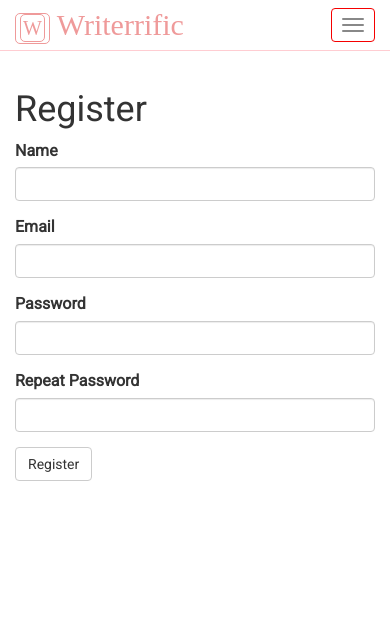
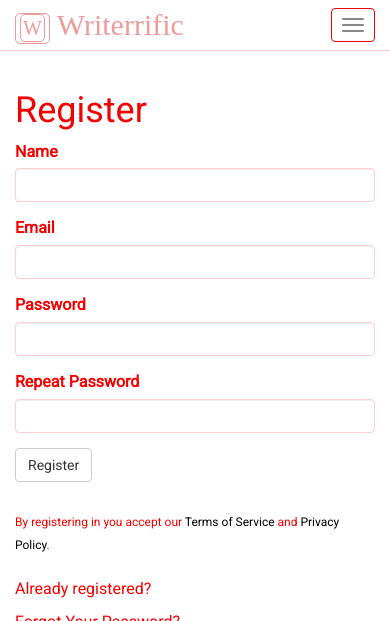
Before and after one commit to lootfee/writerrific, a Flask app: page /register in a window 390 px wide; the page is wider, and only the part inside the window is pictured. Shown: the top 621 px of that part. Run offline with Flask 2, Linux system fonts and the light colour scheme; some libraries are stand-ins or nearby versions.

```diff
--- a/app/models.py
+++ b/app/models.py
@@ -4,6 +4,9 @@ from werkzeug.security import generate_password_hash, check_password_hash
 from flask_login import UserMixin
 from datetime import datetime
 from math import sqrt
+import jwt
+from time import time
+from hashlib import md5
 
 @login.user_loader
 def load_user(id):
--- a/app/routes.py
+++ b/app/routes.py
@@ -4,6 +4,7 @@ from app import app, db, photos
 from app.forms import LoginForm, RegistrationForm, EditProfileForm, ResetPasswordRequestForm, ResetPasswordForm, CreateProjectForm, EditProjectForm, CreateChapterForm, EditChapterForm, CommentForm, PublishForm, ReviewForm, CommentReviewForm
 from app.models import User, Project, Comment, Chapter, Genre, Rating
 from datetime import datetime, timedelta
+from app.email import send_password_reset_email
 import markdown2
 import requests
 from werkzeug.urls import url_parse
@@ -109,20 +110,30 @@ def advice():
 
 @app.route('/login', methods=['GET', 'POST'])
 def login():
-    if current_user.is_authenticated:
-        return redirect(url_for('index'))
-    form = LoginForm()
-    if form.validate_on_submit():
-        user = User.query.filter_by(email=form.login_email.data).first()
-        if user is None or not user.check_password(form.login_password.data):
-            flash('Invalid email or password')
-            return redirect(url_for('login'))
-        login_user(user, remember=form.remember_me.data)
-        next_page = request.args.get('next')
-        if not next_page or url_parse(next_page).netloc != '':
-            next_page = url_for('index')
-        return redirect(next_page)
-    return render_template('login.html', title='Sign In', form=form)
+	if current_user.is_authenticated:
+		return redirect(url_for('index'))
+	register_form = RegistrationForm()
+	login_form = LoginForm()
+	if login_form.login_submit.data:
+		if login_form.validate_on_submit():
+			user = User.query.filter_by(email=login_form.login_email.data).first()
+			if user is None or not user.check_password(login_form.login_password.data):
+				flash('Invalid email or password')
+				return redirect(url_for('index'))
+			login_user(user, remember=login_form.remember_me.data)
+			return redirect(url_for('index'))
+	form = LoginForm()
+	if form.validate_on_submit():
+		user = User.query.filter_by(email=form.login_email.data).first()
+		if user is None or not user.check_password(form.login_password.data):
+			flash('Invalid email or password')
+			return redirect(url_for('login'))
+		login_user(user, remember=form.remember_me.data)
+		next_page = request.args.get('next')
+		if not next_page or url_parse(next_page).netloc != '':
+			next_page = url_for('index')
+		return redirect(next_page)
+	return render_template('login.html', title='Sign In', form=form, register_form=register_form, login_form=login_form)
 
 @app.route('/logout')
 def logout():
@@ -175,17 +186,27 @@ def terms_of_service():
 
 @app.route('/register', methods=['GET', 'POST'])
 def register():
-    if current_user.is_authenticated:
-        return redirect(url_for('index'))
-    form = RegistrationForm()
-    if form.validate_on_submit():
-        user = User(username=form.register_username.data, email=form.register_email.data)
-        user.set_password(form.register_password.data)
-        db.session.add(user)
-        db.session.commit()
-        flash('Thank you for registering')
-        return redirect(url_for('login'))
-    return render_template('register.html', title='Register', form=form)
+	if current_user.is_authenticated:
+		return redirect(url_for('index'))
+	register_form = RegistrationForm()
+	login_form = LoginForm()
+	if login_form.login_submit.data:
+		if login_form.validate_on_submit():
+			user = User.query.filter_by(email=login_form.login_email.data).first()
+			if user is None or not user.check_password(login_form.login_password.data):
+				flash('Invalid email or password')
+				return redirect(url_for('index'))
+			login_user(user, remember=login_form.remember_me.data)
+			return redirect(url_for('index'))
+	form = RegistrationForm()
+	if form.validate_on_submit():
+		user = User(username=form.register_username.data, email=form.register_email.data)
+		user.set_password(form.register_password.data)
+		db.session.add(user)
+		db.session.commit()
+		flash('Thank you for registering')
+		return redirect(url_for('login'))
+	return render_template('register.html', title='Register', form=form, register_form=register_form, login_form=login_form)
 
 @app.route('/user/<username>', methods=['GET', 'POST'])
 def user(username):
@@ -348,6 +369,16 @@ def unfollow(username):
 def reset_password_request():
 	if current_user.is_authenticated:
 		return redirect(url_for('index'))
+	register_form = RegistrationForm()
+	login_form = LoginForm()
+	if login_form.login_submit.data:
+		if login_form.validate_on_submit():
+			user = User.query.filter_by(email=login_form.login_email.data).first()
+			if user is None or not user.check_password(login_form.login_password.data):
+				flash('Invalid email or password')
+				return redirect(url_for('privacy_policy'))
+			login_user(user, remember=login_form.remember_me.data)
+			return redirect(url_for('privacy_policy'))
 	form = ResetPasswordRequestForm()
 	if form.validate_on_submit():
 		user = User.query.filter_by(email=form.email.data).first()
@@ -355,22 +386,32 @@ def reset_password_request():
 			send_password_reset_email(user)
 		flash('Check your email for instructions on how to reset your password.')
 		return redirect(url_for('login'))
-	return render_template('reset_password_request.html', title='Reset Password', form=form)
+	return render_template('reset_password_request.html', title='Reset Password', form=form, register_form=register_form, login_form=login_form)
 
 @app.route('/reset_password/<token>', methods=['GET', 'POST'])
 def reset_password(token):
-    if current_user.is_authenticated:
-        return redirect(url_for('index'))
-    user = User.verify_reset_password_token(token)
-    if not user:
-        return redirect(url_for('index'))
-    form = ResetPasswordForm()
-    if form.validate_on_submit():
-        user.set_password(form.password.data)
-        db.session.commit()
-        flash('Your password has been reset.')
-        return redirect(url_for('login'))
-    return render_template('reset_password.html', form=form)
+	if current_user.is_authenticated:
+		return redirect(url_for('index'))
+	user = User.verify_reset_password_token(token)
+	if not user:
+		return redirect(url_for('index'))
+	register_form = RegistrationForm()
+	login_form = LoginForm()
+	if login_form.login_submit.data:
+		if login_form.validate_on_submit():
+			user = User.query.filter_by(email=login_form.login_email.data).first()
+			if user is None or not user.check_password(login_form.login_password.data):
+				flash('Invalid email or password')
+				return redirect(url_for('privacy_policy'))
+			login_user(user, remember=login_form.remember_me.data)
+			return redirect(url_for('privacy_policy'))
+	form = ResetPasswordForm()
+	if form.validate_on_submit():
+		user.set_password(form.password.data)
+		db.session.commit()
+		flash('Your password has been reset.')
+		return redirect(url_for('login'))
+	return render_template('reset_password.html', form=form, register_form=register_form, login_form=login_form)
 
 @app.route('/stories/<id>/<title>', methods=['GET', 'POST'])
 def project(id, title):
--- a/app/templates/login.html
+++ b/app/templates/login.html
@@ -51,9 +51,9 @@
     /*width: 120px;
     margin:-60px 0 0 -60px;*/
 	height: 80vh;
-    -webkit-animation:spin 32s linear infinite;
+    /*-webkit-animation:spin 32s linear infinite;
     -moz-animation:spin 32s linear infinite;
-    animation:spin 32s linear infinite;
+    animation:spin 32s linear infinite;*/
 }
 @-moz-keyframes spin { 100% { -moz-transform: rotate(360deg); } }
 @-webkit-keyframes spin { 100% { -webkit-transform: rotate(360deg); } }
--- a/app/templates/register.html
+++ b/app/templates/register.html
@@ -3,11 +3,59 @@
 
 {% block app_content %}
 <div class="container">
-    <h1>Register</h1>
     <div class="row">
-        <div class="col-md-6">
-			{{ wtf.quick_form(form) }}
+		<div class="col-md-1"></div>
+        <div class="col-md-4" id="form-container">
+			<h1>Register</h1>
+            {{ wtf.quick_form(form) }}
+			<br>
+			<span style="font-size:12px;">By registering in you accept our <a href="{{url_for('terms_of_service')}}" style="color:black;">Terms of Service</a> and <a href="{{url_for('privacy_policy')}}" style="color:black;">Privacy Policy</a>.</span>
+			<br>
+			<br>
+			<p><a href="{{ url_for('login') }}" style="color:#f50000;">Already registered?</a></p>
+			<p><a href="{{ url_for('reset_password_request') }}" style="color:#f50000;">Forgot Your Password?</a></p>
         </div>
+		<div class="col-md-7">
+			<img id="login_image"  src="https://cdn.pixabay.com/photo/2016/10/18/20/33/bookshelves-1751334_960_720.png">
+		</div>
     </div>
 </div>
 {% endblock %}
+
+{% block styles %}
+{{super()}}
+<style>
+#background_img {
+	/*background-image: url("https://cdn.pixabay.com/photo/2016/10/18/20/33/bookshelves-1751334_960_720.png");
+	background-repeat: no-repeat;
+	width: 100%;
+	height: 100%;*/
+}
+
+#form-container {
+	color: #f50000;
+}
+#submit {
+	color: #f50000;
+	font-size: large;
+	border-color : #f50000;
+}
+.form-control {
+	border-color: #ffcdd2;
+}
+#login_image {
+    /*position: absolute;*/
+    top: 50%;
+    left: 50%;
+    /*width: 120px;
+    margin:-60px 0 0 -60px;*/
+	height: 80vh;
+    /*-webkit-animation:spin 32s linear infinite;
+    -moz-animation:spin 32s linear infinite;
+    animation:spin 32s linear infinite;*/
+}
+@-moz-keyframes spin { 100% { -moz-transform: rotate(360deg); } }
+@-webkit-keyframes spin { 100% { -webkit-transform: rotate(360deg); } }
+@keyframes spin { 100% { -webkit-transform: rotate(360deg); transform:rotate(360deg); } }
+</style>
+{% endblock %}
```
Also changed, not shown: app/email.py (+6 -4 lines).
